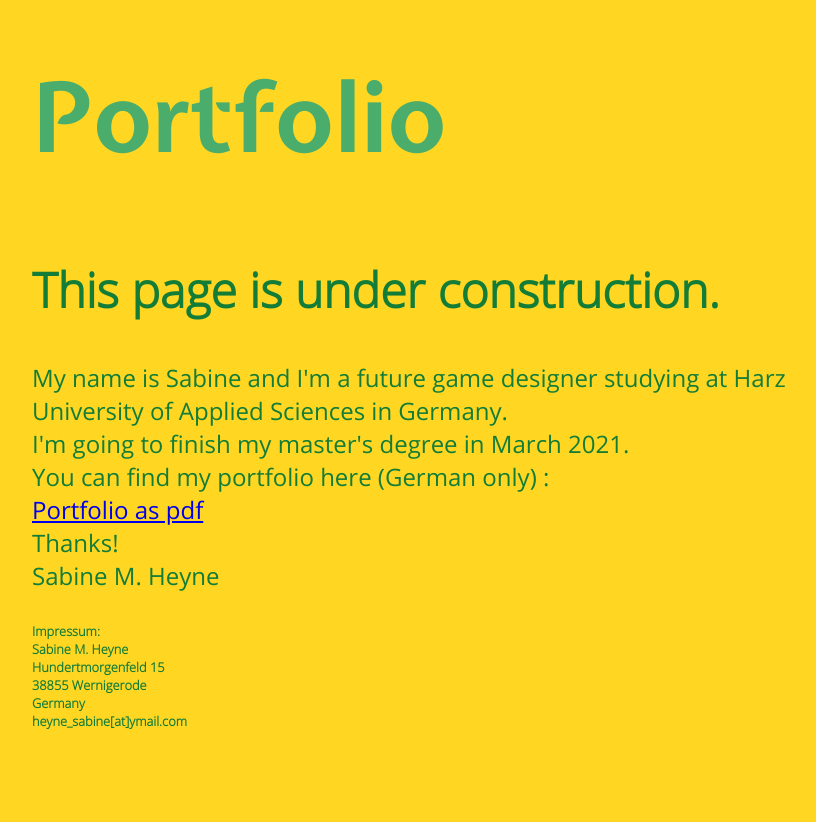
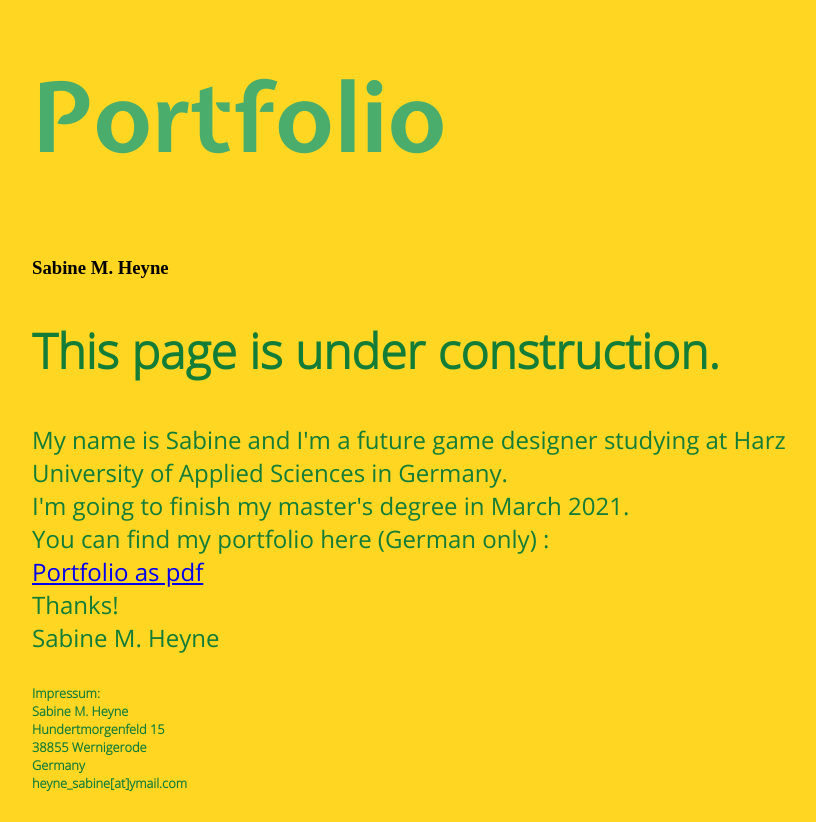
Before and after one commit to SMHeyne/smheyne.github.io, a plain HTML site: page index.html in a window 1280 px wide. Shown: the whole page, without its empty margins (16-832 px from the left). Before the commit the page ends 800 px from the top, so only its background shows below. Drawn offline with Linux system fonts and the light colour scheme.

Commit message:
added name under title

```diff
--- a/index.html
+++ b/index.html
@@ -12,6 +12,7 @@
 <body>
 
 <h1>Portfolio</h1>
+<h3>Sabine M. Heyne</h3>
 <h2>This page is under construction.</h2>
 <p>My name is Sabine and I'm a future game designer studying at Harz University of Applied Sciences in Germany.<br>
   I'm going to finish my master's degree in March 2021. <br>
```
